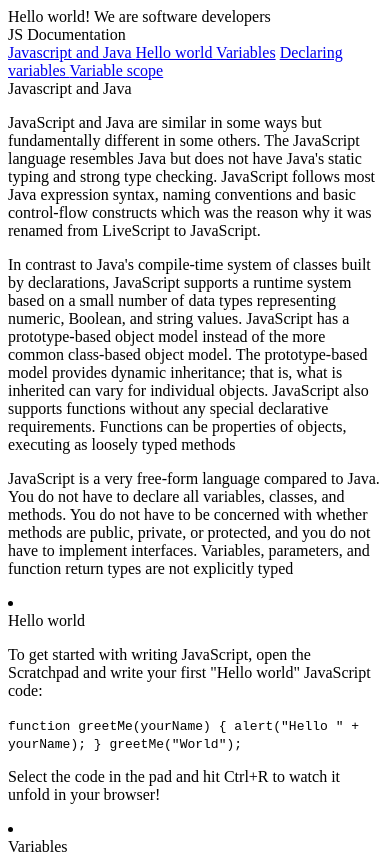
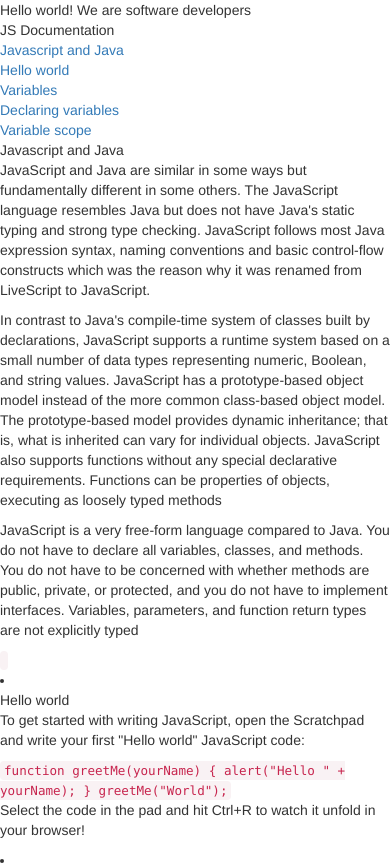
Before and after one commit to AmpeireDorah/microweb, a plain HTML site: page fcc-test-suite-template-master/index.html in a window 390 px wide. Shown: the top 863 px of the page. Drawn offline with nearby package versions, Linux system fonts and the light colour scheme.

Commit message:
media query added

```diff
--- a/fcc-test-suite-template-master/index.html
+++ b/fcc-test-suite-template-master/index.html
@@ -4,7 +4,26 @@
     <meta charset="UTF-8">
     <title>Fork Me! FCC: Test Suite Template</title>
     <link rel="stylesheet" href="css/style.css">
+
+	<style>
+		@media screen and (min-width: 480px) {
+		  #leftsidebar {width: 200px; float: left;}
+		  #main {margin-left: 216px;}
+		}
+	</style>
+
+
+  <!-- Latest compiled and minified CSS -->
+<link rel="stylesheet" href="https://maxcdn.bootstrapcdn.com/bootstrap/3.4.0/css/bootstrap.min.css">
+
+<!-- jQuery library -->
+<script src="https://ajax.googleapis.com/ajax/libs/jquery/3.4.1/jquery.min.js"></script>
+
+<!-- Latest compiled JavaScript -->
+<script src="https://maxcdn.bootstrapcdn.com/bootstrap/3.4.0/js/bootstrap.min.js"></script>
+
   </head>
+
 
   <body>
     <script src="https://cdn.freecodecamp.org/testable-projects-fcc/v1/bundle.js"></script>
@@ -26,14 +45,15 @@
 
   Hello world! We are software developers
   <main id="main-doc">
-	<nav id="navbar">
+	<nav id="navbar" style="position:fixed">
 		<header>JS Documentation</header>
-		<a class="nav-link" href="#Javascript_and_Java">Javascript and Java </a>
-		<a class="nav-link" href="#Hello_world">Hello world </a>
-		<a class="nav-link" href="#Variables">Variables</a>
-		<a class="nav-link" href="#Declaring_variables">Declaring variables </a>
-		<a class="nav-link" href="#Variable_scope">Variable scope</a></nav>
-
+		<a class="nav-link" href="#Javascript_and_Java">Javascript and Java </a><br>
+		<a class="nav-link" href="#Hello_world">Hello world </a><br>
+		<a class="nav-link" href="#Variables">Variables</a><br>
+		<a class="nav-link" href="#Declaring_variables">Declaring variables </a><br>
+		<a class="nav-link" href="#Variable_scope">Variable scope</a><br>
+	</nav>
+		<br><br><br><br><br><br>
     <section class=" main-section" id="Javascript_and_Java">
             <header>
                 Javascript and Java
```
